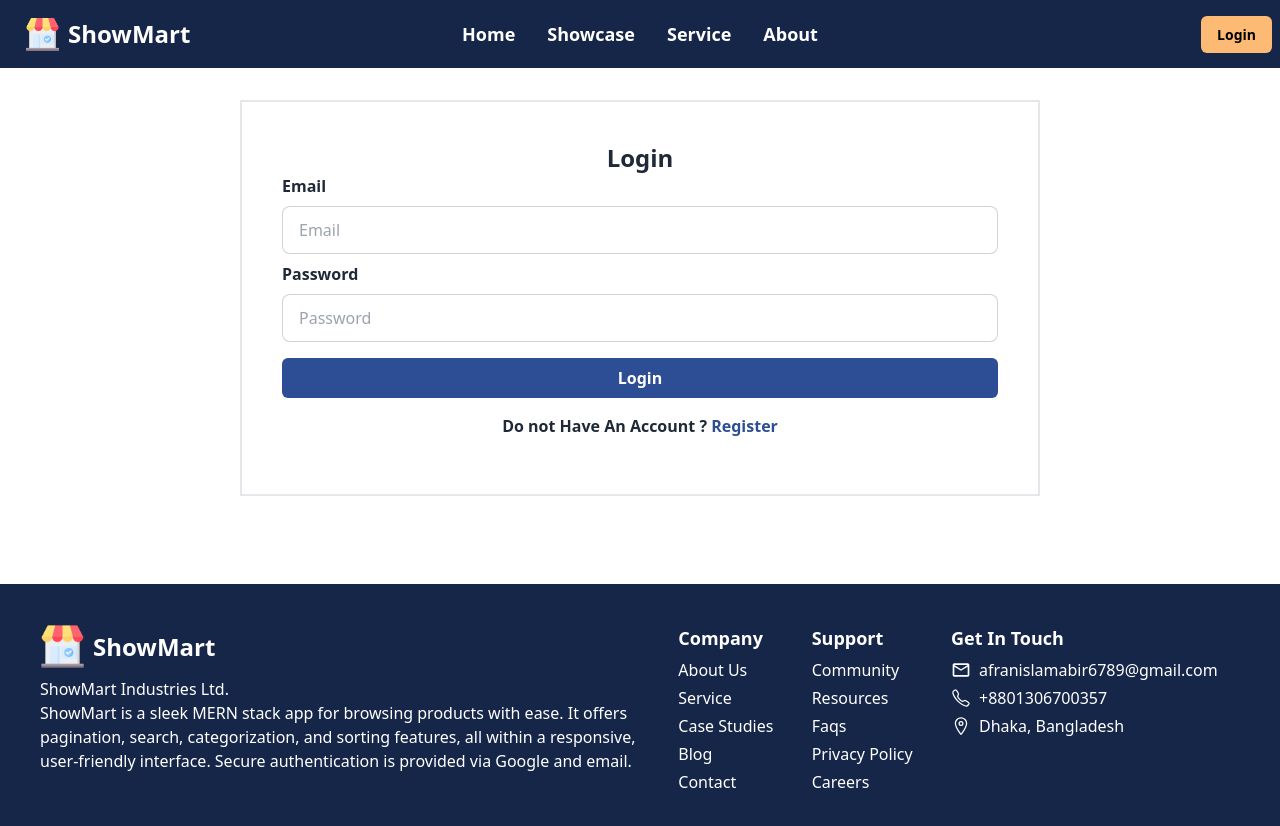
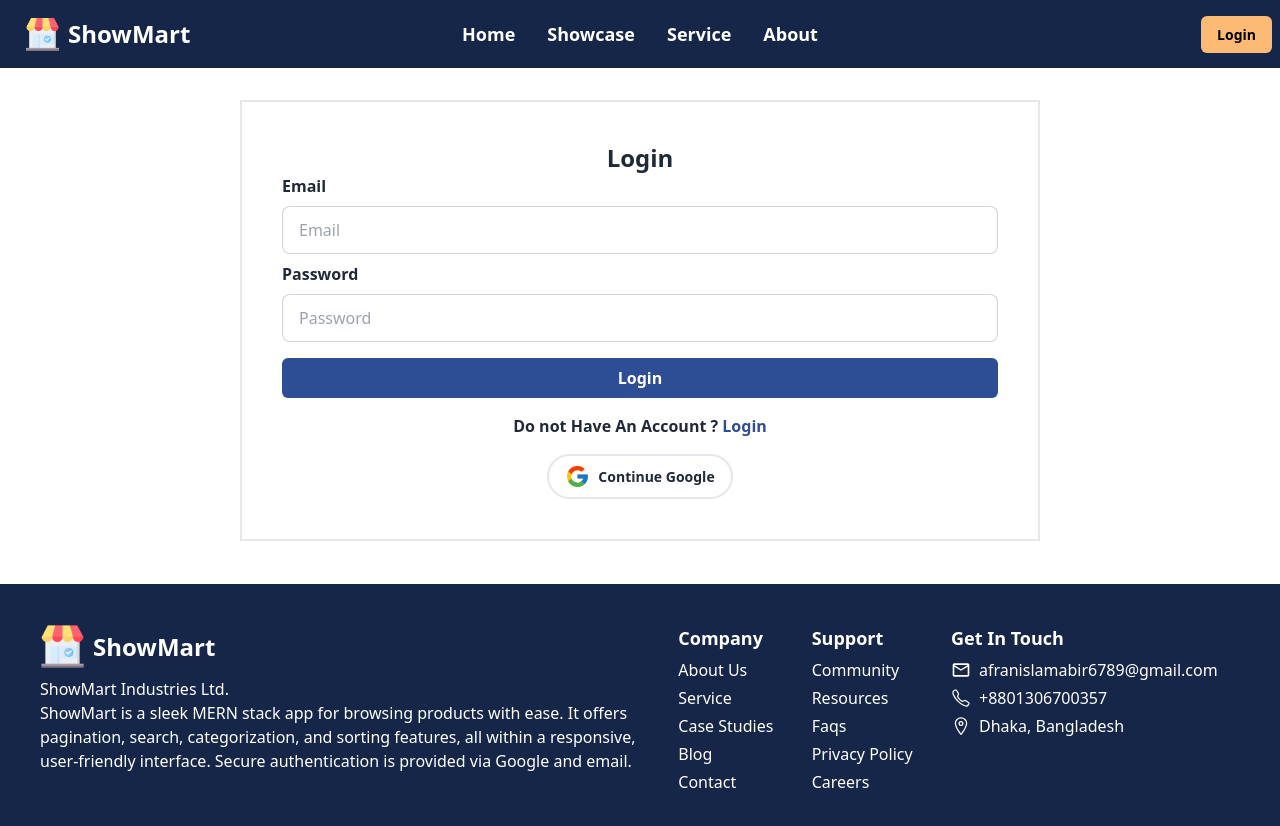
Before and after one commit to Tofazzal26/showmart-client-site, a React (Vite) app: page /login in a window 1280 px wide. Shown: the top 826 px of the page. Built offline with nearby package versions, Linux system fonts and the light colour scheme; no server answers.

Commit message:
google login validation finish

```diff
--- a/src/Pages/Login/Login.jsx
+++ b/src/Pages/Login/Login.jsx
@@ -2,14 +2,25 @@
 import { NavLink, useLocation, useNavigate } from "react-router-dom";
 import { AuthContext } from "../../Provider/AuthProvider";
 import toast from "react-hot-toast";
+import { FcGoogle } from "react-icons/fc";
 
 const Login = () => {
-  const { loginUser } = useContext(AuthContext);
+  const { loginUser, googleLogin } = useContext(AuthContext);
 
   const location = useLocation();
   const navigate = useNavigate();
 
   const from = location.state?.from || "/";
+
+  const handleGoogleLogin = () => {
+    googleLogin()
+      .then((result) => {
+        navigate(from);
+      })
+      .catch((error) => {
+        console.log(error);
+      });
+  };
 
   const handleSubmit = (e) => {
     e.preventDefault();
@@ -61,10 +72,18 @@
             <h2 className="text-center my-4 font-semibold">
               Do not Have An Account ?{" "}
               <NavLink to="/register" className="text-[#2d4d95]">
-                Register
+                Login
               </NavLink>
             </h2>
           </form>
+          <div className="flex justify-center items-center">
+            <button
+              onClick={handleGoogleLogin}
+              className="flex items-center font-semibold border-2 py-2 rounded-full px-4 text-[14px] gap-2"
+            >
+              <FcGoogle size={25} /> Continue Google
+            </button>
+          </div>
         </div>
       </div>
     </div>
--- a/src/Provider/AuthProvider.jsx
+++ b/src/Provider/AuthProvider.jsx
@@ -5,6 +5,8 @@
   signOut,
   updateProfile,
   signInWithEmailAndPassword,
+  GoogleAuthProvider,
+  signInWithPopup,
 } from "firebase/auth";
 import auth from "./../Firebase/Firebase.config";
 import axios from "axios";
@@ -65,6 +67,12 @@
     return signInWithEmailAndPassword(auth, email, password);
   };
 
+  const googleProvider = new GoogleAuthProvider();
+
+  const googleLogin = () => {
+    return signInWithPopup(auth, googleProvider);
+  };
+
   const userInfo = {
     user,
     setUser,
@@ -75,6 +83,7 @@
     updateUserProfile,
     userSignOut,
     loginUser,
+    googleLogin,
   };
   return (
     <AuthContext.Provider value={userInfo}>{children}</AuthContext.Provider>
```
